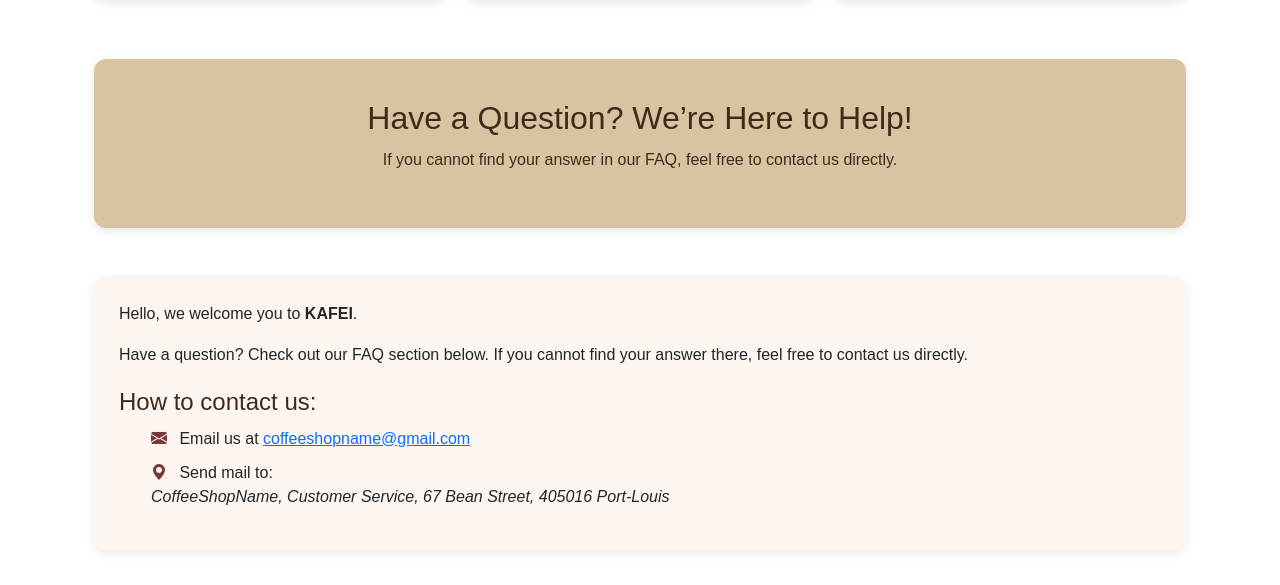
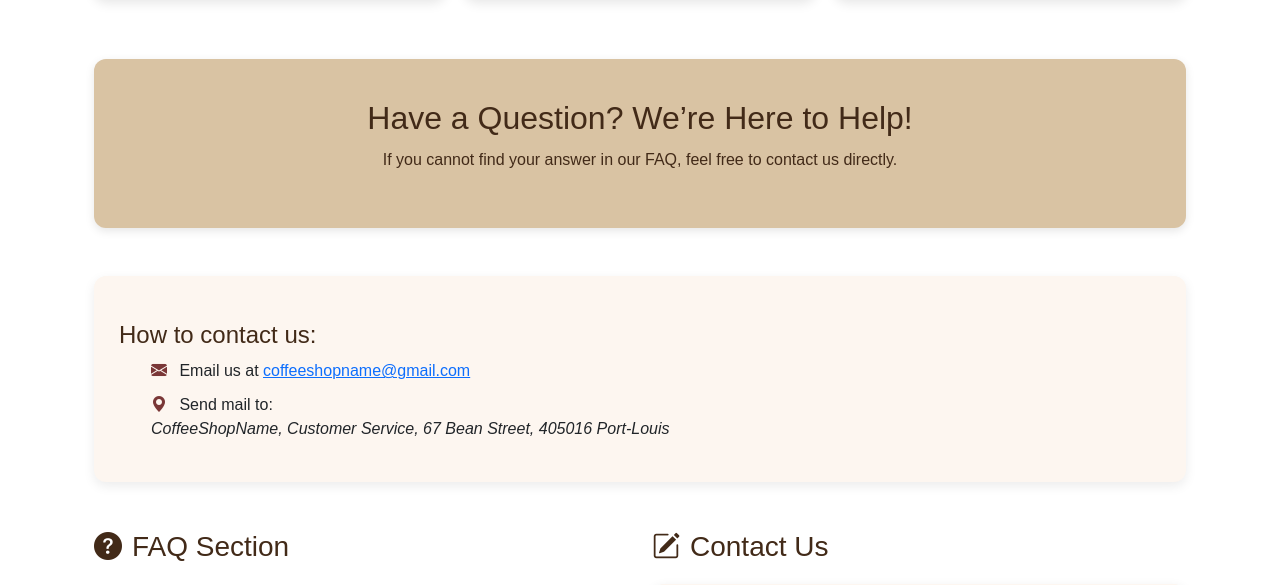
Before and after one commit to 1-ritika-1/Kafeihub, a Django app: page /about/ in a window 1280 px wide. Shown: the part 1396-1981 px from the top of the page. Run offline with Django 5.2, Linux system fonts and the light colour scheme; data that the repository does not hold is empty.

Commit message:
Modified the about us.

```diff
--- a/about/templates/about/about.html
+++ b/about/templates/about/about.html
@@ -64,8 +64,7 @@
 
         <!-- Customer Message Card -->
         <div class="customer-card">
-            <p>Hello, we welcome you to <strong>{{ coffee_shop_name }}</strong>.</p>
-            <p>Have a question? Check out our FAQ section below. If you cannot find your answer there, feel free to contact us directly.</p>
+
 
             <h4>How to contact us:</h4>
             <ul class="contact-info">
```
Also changed, not shown: 1 other file.
